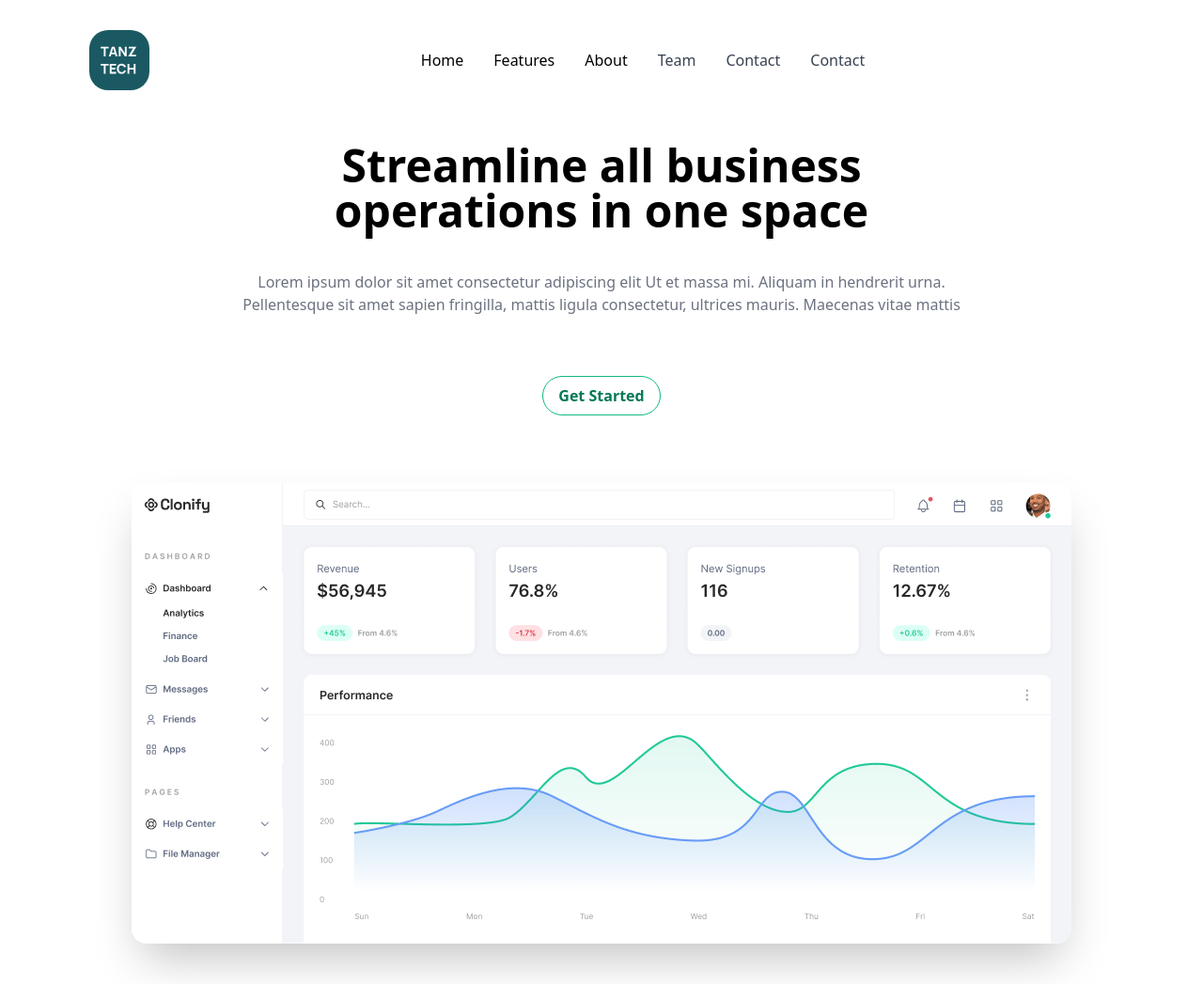
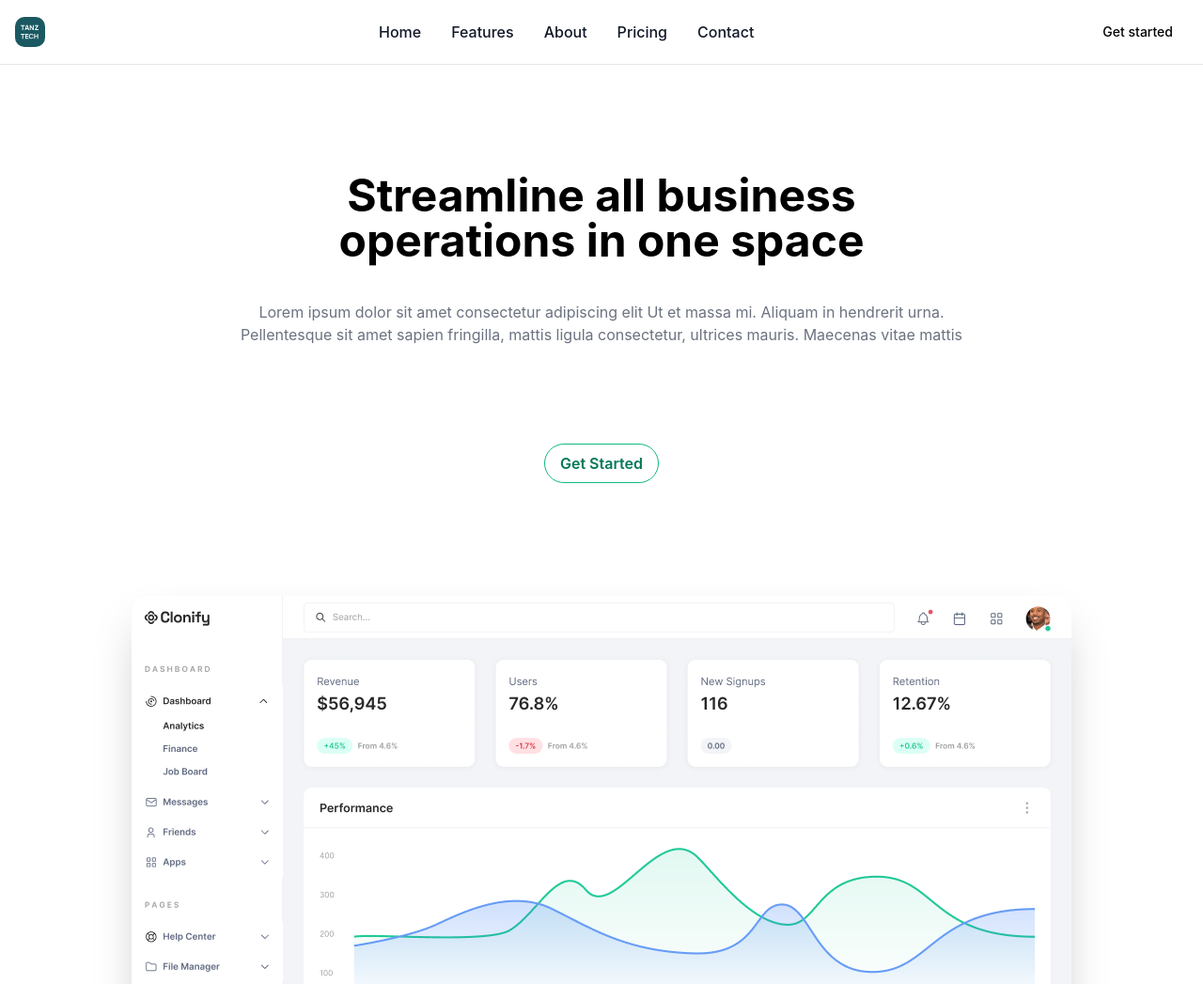
Before and after one commit to Amir-ZoghiPeyman/Enghelabmft-projects, a website: page mid-term-project/src/index.html in a window 1280 px wide. Shown: the top 1047 px of the page at 94% size. Drawn offline with nearby package versions, Linux system fonts and the light colour scheme.

Commit message:
new navbar added

```diff
--- a/mid-term-project/src/index.html
+++ b/mid-term-project/src/index.html
@@ -5,41 +5,73 @@
     <meta name="viewport" content="width=device-width, initial-scale=1.0" />
     <title>Home - Tanz Tech</title>
     <link href="assets/css/output.css" rel="stylesheet" />
+    <link
+      href="https://cdn.jsdelivr.net/npm/flowbite@2.5.1/dist/flowbite.min.css"
+      rel="stylesheet"
+    />
   </head>
 
   <body>
     <div class="container mx-auto">
       <header>
-        <nav class="border-gray-300 px-8 lg:px-10 py-8">
+        <nav
+          class="bg-white dark:bg-gray-900 fixed w-full z-20 top-0 start-0 border-b border-gray-200 dark:border-gray-600"
+        >
           <div
-            class="flex justify-between flex-wrap items-center mx-auto max-w-screen-xl"
+            class="max-w-screen-xl flex flex-wrap items-center justify-between mx-auto p-4"
           >
-            <a href="#" class="flex items-center">
+            <a href="#" class="flex items-center space-x-3 rtl:space-x-reverse">
               <img
                 src="assets/images/Logo2.svg"
-                class="mr-6 h-14 lg:h-16"
-                alt="Tanz Tech Logo"
+                class="h-8"
+                alt="Flowbite Logo"
               />
             </a>
-            <div class="flex items-center lg:order-2">
-              <button>
-                <img
-                  src="assets/icons/burger-menu-svgrepo-com.svg"
-                  class="block py-2 pr-4 pl-3 mr-6 h-14 lg:hidden"
-                  alt=""
-                />
+            <div
+              class="flex md:order-2 space-x-3 md:space-x-0 rtl:space-x-reverse"
+            >
+              <button
+                type="button"
+                class="text-black hover:text-white bg-emerald-500 hover:bg-emerald-700 focus:ring-4 focus:outline-none focus:ring-emerald-500 font-medium rounded-lg text-sm px-4 py-2 text-center dark:bg-emerald-500 dark:hover:bg-emerald-700 dark:focus:ring-emerald-700 transition-all"
+              >
+                Get started
+              </button>
+              <button
+                data-collapse-toggle="navbar-sticky"
+                type="button"
+                class="inline-flex items-center p-2 w-10 h-10 justify-center text-sm text-gray-500 rounded-lg md:hidden hover:bg-gray-100 focus:outline-none focus:ring-2 focus:ring-gray-200 dark:text-gray-400 dark:hover:bg-gray-700 dark:focus:ring-gray-600 transition-all"
+                aria-controls="navbar-sticky"
+                aria-expanded="false"
+              >
+                <span class="sr-only">Open main menu</span>
+                <svg
+                  class="w-5 h-5"
+                  aria-hidden="true"
+                  xmlns="http://www.w3.org/2000/svg"
+                  fill="none"
+                  viewBox="0 0 17 14"
+                >
+                  <path
+                    stroke="currentColor"
+                    stroke-linecap="round"
+                    stroke-linejoin="round"
+                    stroke-width="2"
+                    d="M1 1h15M1 7h15M1 13h15"
+                  />
+                </svg>
               </button>
             </div>
             <div
-              class="hidden justify-between items-center w-full lg:flex lg:w-auto lg:order-1"
+              class="items-center justify-between hidden w-full md:flex md:w-auto md:order-1"
+              id="navbar-sticky"
             >
               <ul
-                class="flex flex-col mt-4 font-medium lg:flex-row lg:space-x-8 lg:mt-0"
+                class="flex flex-col p-4 md:p-0 mt-4 font-medium border border-gray-100 rounded-lg bg-gray-50 md:space-x-8 rtl:space-x-reverse md:flex-row md:mt-0 md:border-0 md:bg-white dark:bg-gray-800 md:dark:bg-gray-900 dark:border-gray-700"
               >
                 <li>
                   <a
                     href="#"
-                    class="block py-2 pr-4 pl-3 text-black rounded bg-primary-700 lg:bg-transparent lg:text-primary-700 lg:p-0 dark:text-white"
+                    class="block py-2 px-3 text-gray-900 rounded hover:bg-emerald-100 md:hover:bg-transparent md:hover:text-emerald-700 md:p-0 md:dark:hover:text-emerald-500 dark:text-white dark:hover:bg-emerald-700 dark:hover:text-black md:dark:hover:bg-transparent dark:border-emerald-700"
                     aria-current="page"
                     >Home</a
                   >
@@ -47,35 +79,28 @@
                 <li>
                   <a
                     href="#"
-                    class="block py-2 pr-4 pl-3 text-black border-b border-gray-100 hover:bg-emerald-500 lg:hover:bg-transparent lg:border-0 lg:hover:text-primary-700 lg:p-0 dark:text-gray-400 lg:dark:hover:text-white dark:hover:bg-gray-700 dark:hover:text-white lg:dark:hover:bg-transparent dark:border-gray-700"
+                    class="block py-2 px-3 text-gray-900 rounded hover:bg-gray-100 md:hover:bg-transparent md:hover:text-emerald-700 md:p-0 md:dark:hover:text-emerald-500 dark:text-white dark:hover:bg-gray-700 dark:hover:text-black md:dark:hover:bg-transparent dark:border-gray-700"
                     >Features</a
                   >
                 </li>
                 <li>
                   <a
                     href="#"
-                    class="block py-2 pr-4 pl-3 text-black border-b border-gray-100 hover:bg-gray-50 lg:hover:bg-transparent lg:border-0 lg:hover:text-primary-700 lg:p-0 dark:text-gray-400 lg:dark:hover:text-white dark:hover:bg-gray-700 dark:hover:text-white lg:dark:hover:bg-transparent dark:border-gray-700"
+                    class="block py-2 px-3 text-gray-900 rounded hover:bg-gray-100 md:hover:bg-transparent md:hover:text-emerald-700 md:p-0 md:dark:hover:text-emerald-500 dark:text-white dark:hover:bg-gray-700 dark:hover:text-black md:dark:hover:bg-transparent dark:border-gray-700"
                     >About</a
                   >
                 </li>
                 <li>
                   <a
                     href="#"
-                    class="block py-2 pr-4 pl-3 text-gray-700 border-b border-gray-100 hover:bg-gray-50 lg:hover:bg-transparent lg:border-0 lg:hover:text-primary-700 lg:p-0 dark:text-gray-400 lg:dark:hover:text-white dark:hover:bg-gray-700 dark:hover:text-white lg:dark:hover:bg-transparent dark:border-gray-700"
-                    >Team</a
+                    class="block py-2 px-3 text-gray-900 rounded hover:bg-gray-100 md:hover:bg-transparent md:hover:text-emerald-700 md:p-0 md:dark:hover:text-emerald-500 dark:text-white dark:hover:bg-gray-700 dark:hover:text-black md:dark:hover:bg-transparent dark:border-gray-700"
+                    >Pricing</a
                   >
                 </li>
                 <li>
                   <a
                     href="#"
-                    class="block py-2 pr-4 pl-3 text-gray-700 border-b border-gray-100 hover:bg-gray-50 lg:hover:bg-transparent lg:border-0 lg:hover:text-primary-700 lg:p-0 dark:text-gray-400 lg:dark:hover:text-white dark:hover:bg-gray-700 dark:hover:text-white lg:dark:hover:bg-transparent dark:border-gray-700"
-                    >Contact</a
-                  >
-                </li>
-                <li>
-                  <a
-                    href="#"
-                    class="block py-2 pr-4 pl-3 text-gray-700 border-b border-gray-100 hover:bg-gray-50 lg:hover:bg-transparent lg:border-0 lg:hover:text-primary-700 lg:p-0 dark:text-gray-400 lg:dark:hover:text-white dark:hover:bg-gray-700 dark:hover:text-white lg:dark:hover:bg-transparent dark:border-gray-700"
+                    class="block py-2 px-3 text-gray-900 rounded hover:bg-gray-100 md:hover:bg-transparent md:hover:text-emerald-700 md:p-0 md:dark:hover:text-emerald-500 dark:text-white dark:hover:bg-gray-700 dark:hover:text-black md:dark:hover:bg-transparent dark:border-gray-700"
                     >Contact</a
                   >
                 </li>
@@ -87,7 +112,7 @@
 
       <div class="flex flex-col justify-center text-center">
         <div>
-          <div class="flex flex-col justify-center text-center gap-4">
+          <div class="flex flex-col justify-center text-center gap-4 mt-40">
             <h1 class="text-5xl font-bold mt-6">
               Streamline all business <br />operations in one space
             </h1>
@@ -99,14 +124,16 @@
             </p>
           </div>
         </div>
-        <div class="flex flex-col items-center justify-center py-10 rounded-xl">
+        <div
+          class="flex flex-col items-center justify-center py-10 rounded-xl my-10"
+        >
           <button
             class="bg-transparent hover:bg-emerald-500 text-emerald-700 font-semibold hover:text-white py-2 px-4 border border-emerald-500 hover:border-transparent rounded-3xl transition"
           >
             Get Started
           </button>
         </div>
-        <div class="flex flex-col items-center justify-center p-8">
+        <div class="flex flex-col items-center justify-center m-10">
           <img
             src="assets/images/Mask-group.png"
             class="rounded-2xl shadow-2xl"
@@ -114,11 +141,11 @@
           />
         </div>
         <h2
-          class="flex flex-col items-center justify-center m-2 mt-8 text-3xl font-bold"
+          class="flex flex-col items-center justify-center mt-32 text-3xl font-bold"
         >
           Trusted by companies all over the world
         </h2>
-        <div class="flex justify-center text-center flex-wrap m-8 gap-6">
+        <div class="flex justify-center text-center flex-wrap m-12 gap-10">
           <img src="assets/images/impsum1.svg" alt="" />
           <img src="assets/images/impsum2.svg" alt="" />
           <img src="assets/images/impsum3.svg" alt="" />
@@ -404,5 +431,6 @@
         </div>
       </footer>
     </div>
+    <script src="https://cdn.jsdelivr.net/npm/flowbite@2.5.1/dist/flowbite.min.js"></script>
   </body>
 </html>
```
Also changed, not shown: mid-term-project/tailwind.config.js (+7 -7 lines), mid-term-project/src/assets/css/output.css, 1 other file.
